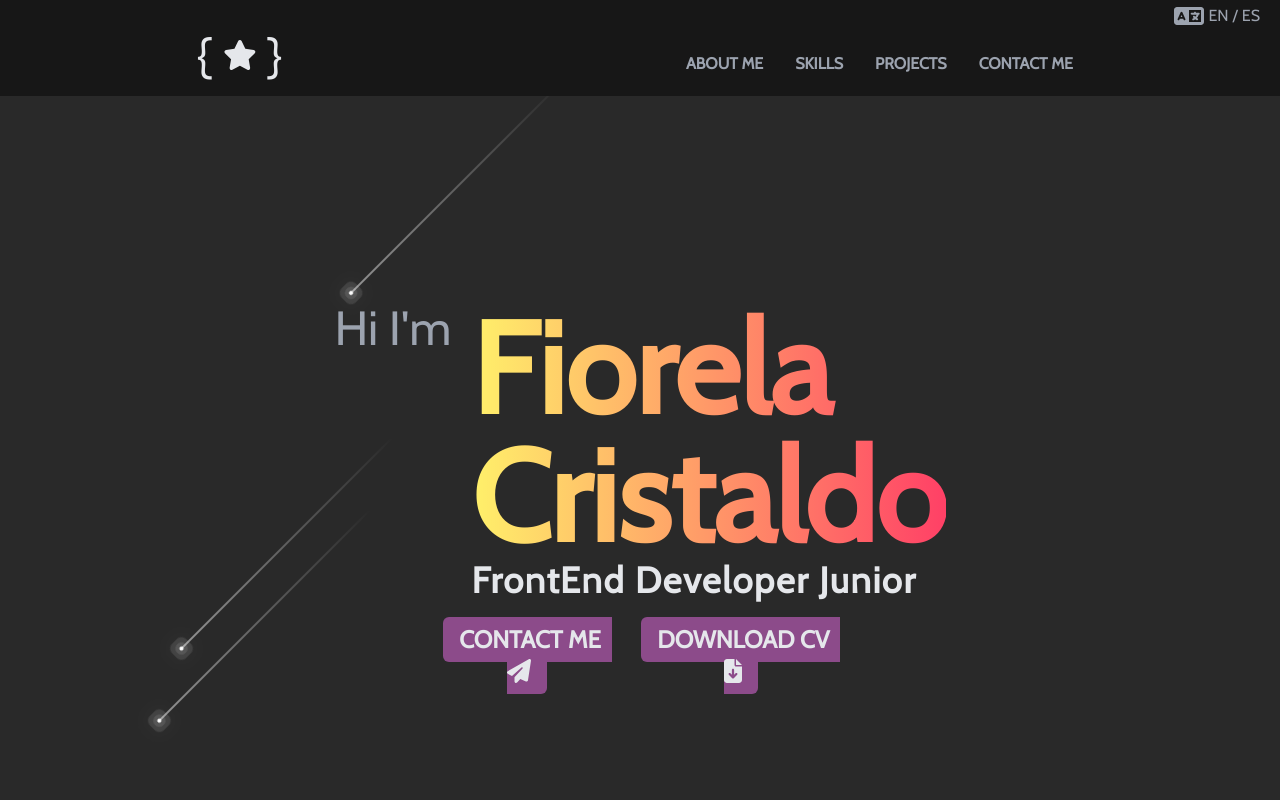
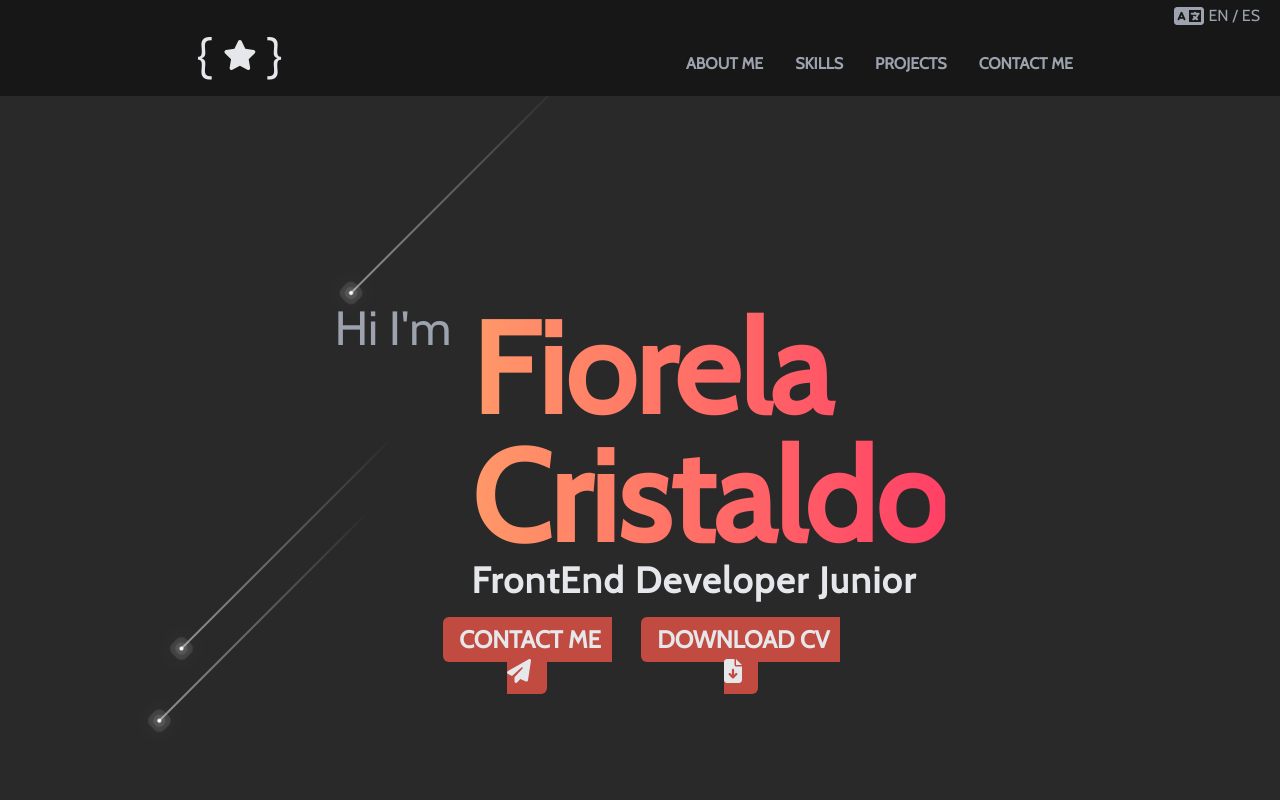
Before and after one commit to Cristaldo-Fiorela/portfolio, a React (Vite) app: page / in a window 1280 px wide. Shown: the top 800 px of the page. Built offline with nearby package versions, Linux system fonts and the light colour scheme.

Commit message:
cambio de degrade y color de botones de contacto

```diff
--- a/src/css/style.css
+++ b/src/css/style.css
@@ -51,12 +51,11 @@ div h1.welcome-name {
     font-weight: 800;
     background: linear-gradient(90deg,
         var(--lightest-gradient-color),
-        var(--medium-light-gradient-color),
-        var(--medium-dark-gradient-color));
+        var(--medium-light-gradient-color));
     background-clip: text;
     color: transparent;
     background-size: 200% 200%;
-    animation: gradient 3s ease infinite;
+    animation: gradient 4s ease infinite;
     line-height: 1;
 }
 
@@ -69,9 +68,10 @@ div h1.welcome-name {
 } */
 
 .bg-coral {
-    background-color: #FF7367;
     background-color: #b73e48;
     background-color: #8c4b8a;
+    background-color: #FF7367;
+    background-color: #c14b41;
 }
 /* KEYFRAMES */
 @keyframes gradient {
```
